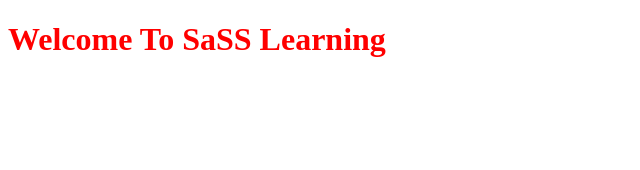
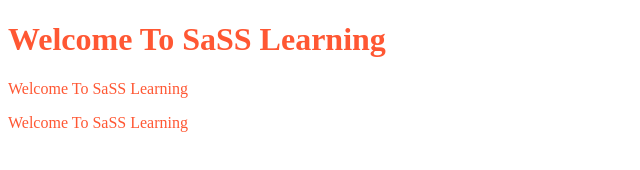
Before and after one commit to ishmamAli786/SASS, a website: page index.html in a window 1280 px wide. Shown: the whole page, without its empty margins (0-640 px from the left). Drawn offline with Linux system fonts and the light colour scheme.

Commit message:
SASS VARIABLE

```diff
--- a/index.html
+++ b/index.html
@@ -8,5 +8,7 @@
 </head>
 <body>
     <h1>Welcome To SaSS Learning</h1>
+    <p>Welcome To SaSS Learning</p>
+    <a>Welcome To SaSS Learning</a>
 </body>
 </html>
--- a/sass/style.scss
+++ b/sass/style.scss
@@ -1,3 +1,4 @@
-h1{
-    color:red;
+$color-blue: #ff5733;
+h1,p,a{
+    color:$color-blue;
 }
```
Also changed, not shown: css/style.css.
